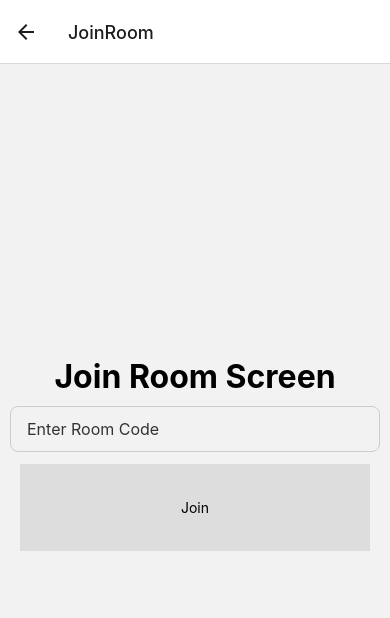
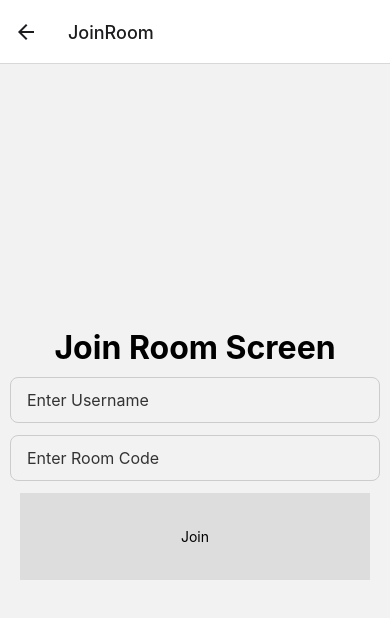
Before and after one commit to LiranBratt2121/Cards-Against-Humanity-FRC-Edition, a React Native app: screen /JoinRoom in a window 390 px wide. Shown: the top 618 px of the page. Built offline with nearby package versions, Linux system fonts and the light colour scheme.

Commit message:
Update Join Room Screen

```diff
--- a/screens/JoinRoomScreen.jsx
+++ b/screens/JoinRoomScreen.jsx
@@ -3,8 +3,11 @@ import { View, Text, TextInput, TouchableOpacity } from "react-native";
 import styles from "./styles";
 import { useState } from 'react';
 
+import RoomUtils from "../HandleRooms"
+
 const JoinRoomScreen = () => {
-  const [text, setText] = useState("");
+  const [code, setCode] = useState("");
+  const [name, setName] = useState("");
 
   return (
     <View style={styles.container}>
@@ -12,11 +15,21 @@ const JoinRoomScreen = () => {
 
       <TextInput
         style={styles.input}
-        placeholder="Enter Room Code"
-        onChangeText={(text) => setText(text)}
+        placeholder="Enter Username"
+        onChangeText={(name) => setName(name)}
       />
 
-      <TouchableOpacity style={styles.button}>
+      <TextInput
+        style={styles.input}
+        placeholder="Enter Room Code"
+        onChangeText={(text) => setCode(text)}
+      />
+
+      <TouchableOpacity style={styles.button}
+        onPress={() => {
+          RoomUtils.UpdateRoomPlayerCount(code, name);
+        }}
+      >
         <Text style={styles.buttonText}>Join</Text>
       </TouchableOpacity>
     </View>
```
